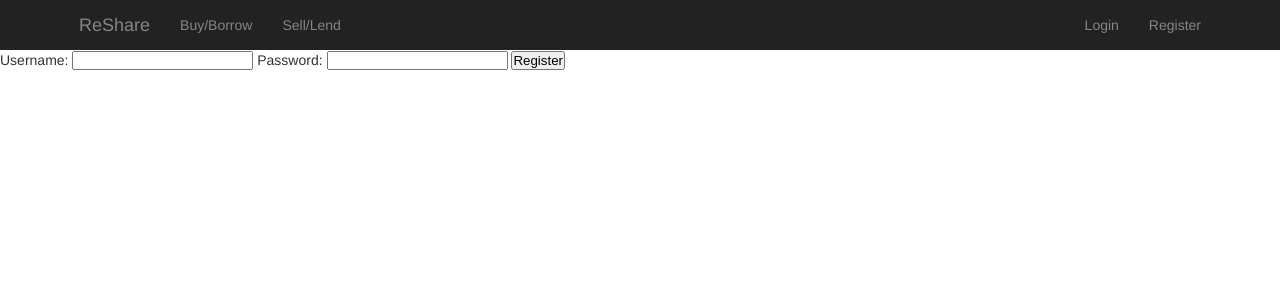
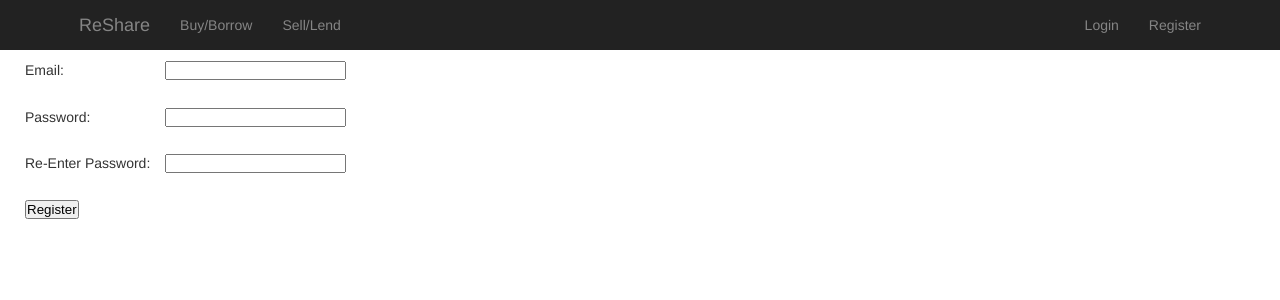
Before and after one commit to quintarus1794/ReShare2016, a PHP site: page /register.php in a window 1280 px wide. Shown: the top 300 px of the page. Run offline with PHP 8.4, Linux system fonts and the light colour scheme.

Commit message:
Taylor's new Registration Functionality

```diff
--- a/CSS/main.css
+++ b/CSS/main.css
@@ -10,10 +10,11 @@ body {
 	line-height: 20px;
 }
 
-a, a:hover, a:visited, a:active{
+a, a:hover, a:visited, a:active {
 	color: inherit;
 	text-decoration: none;
 }
+
 
 h2 {
 	margin-top: 30px;
@@ -32,6 +33,21 @@ table {
 
 td, th {
 	padding: 5px;
+}
+
+form {
+	margin-left: 25px;
+	margin-top: 10px;
+}
+
+
+form div {
+	width: 10em;
+	display: inline-block;
+}
+
+form input {
+	margin-bottom: 2em;
 }
 
 #header_outer {
@@ -64,3 +80,8 @@ td, th {
 #home_nav {
 	font-size: 18px;
 }
+
+#error_message {
+	color: red;
+	width: 100%;
+}
--- a/register.php
+++ b/register.php
@@ -12,12 +12,14 @@
 
 	$uname = "";
 	$pword = "";
+	$rePword = "";
 	$errorMessage = "";
 
 	if ($_SERVER['REQUEST_METHOD'] == 'POST'){
 
 		$uname = $_POST['username'];
 		$pword = $_POST['password'];
+		$rePword = $_POST['re-password'];
 
 		$db = new ReShareDB();
 
@@ -58,7 +60,18 @@
 			//	the user already exists.
 			//============================================================================
 
-			if (!($db->register($uname, $pword))) {
+			if(preg_match("/^[a-zA-Z0-9._%+-]+@letu.edu$/",$uname) != 1) {
+
+				$errorMessage = "Please enter a valid LETU email address";
+
+			}
+			elseif($pword !== $rePword) {
+
+				$errorMessage = "Entered passwords do not match";
+
+			}
+			elseif(!($db->register($uname, $pword))) {
+
 				$errorMessage = "Username already taken";
 			}
 			else {
@@ -78,13 +91,13 @@
 ?>
 <FORM NAME ="form1" METHOD ="POST" ACTION ="register.php">
 
-	Username: <INPUT TYPE = 'text' Name ='username'  value="<?PHP print $uname;?>" maxlength="20">
-	Password: <INPUT TYPE = 'password' Name ='password'  value="<?PHP print $pword;?>" maxlength="16">
-	<INPUT TYPE = "Submit" Name = "Submit1"  VALUE = "Register">
+	<div>Email: </div><INPUT TYPE = 'text' Name ='username'  value="<?PHP print $uname;?>" maxlength="20"><br />
+	<div>Password: </div><INPUT TYPE = 'password' Name ='password'  value="<?PHP print $pword;?>" maxlength="16"><br />
+	<div>Re-Enter Password: </div><INPUT TYPE = 'password' Name ='re-password'  value="<?PHP print $rePword;?>" maxlength="16"><br />
+	<div><INPUT TYPE = "Submit" Name = "Submit1"  VALUE = "Register"></div><br />
+	<div id="error_message"><?PHP print $errorMessage;?></div><br />
 
 </FORM>
 
-<?PHP print $errorMessage;?>
-
 </body>
 </html>
```
Also changed, not shown: login.php (+5 -6 lines).
